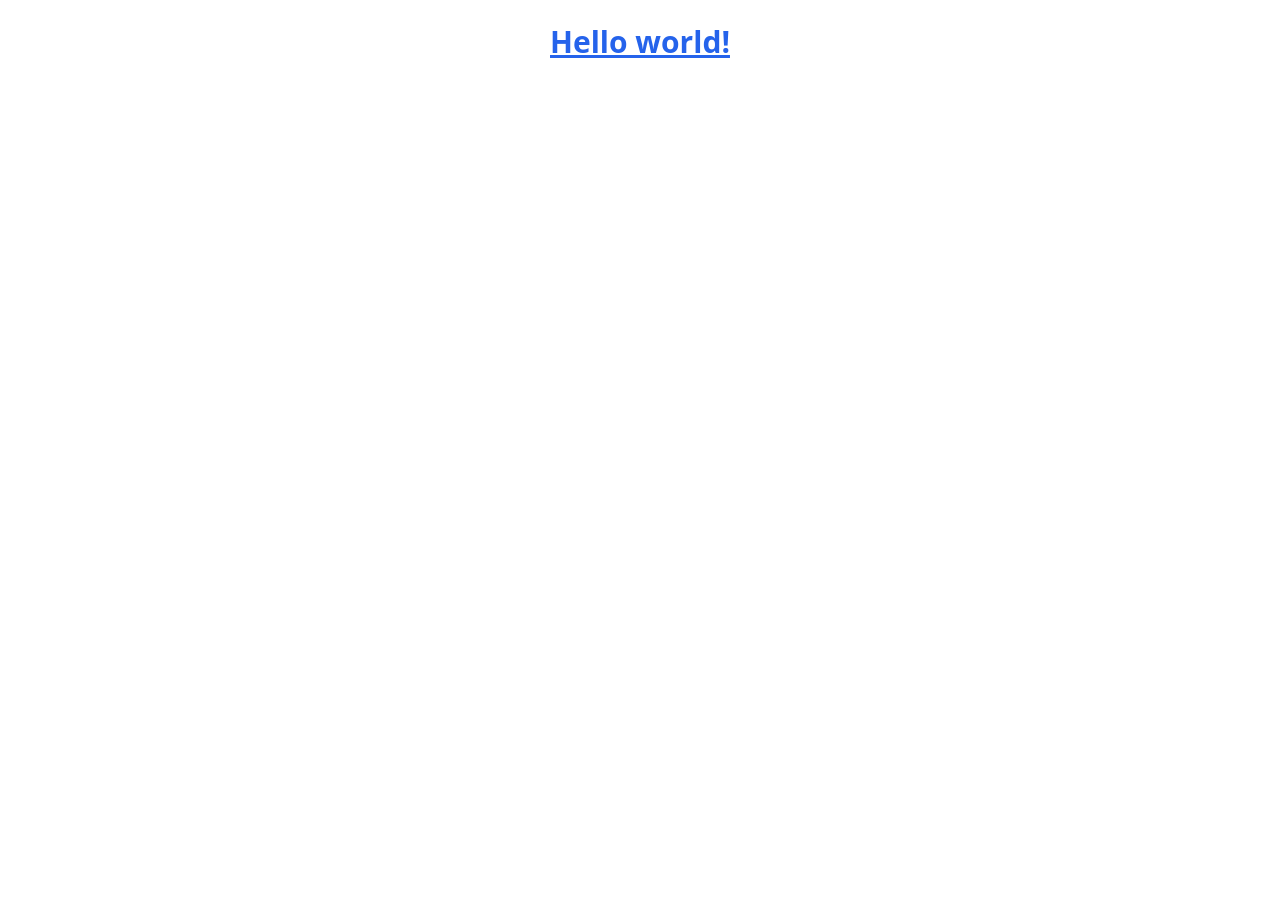
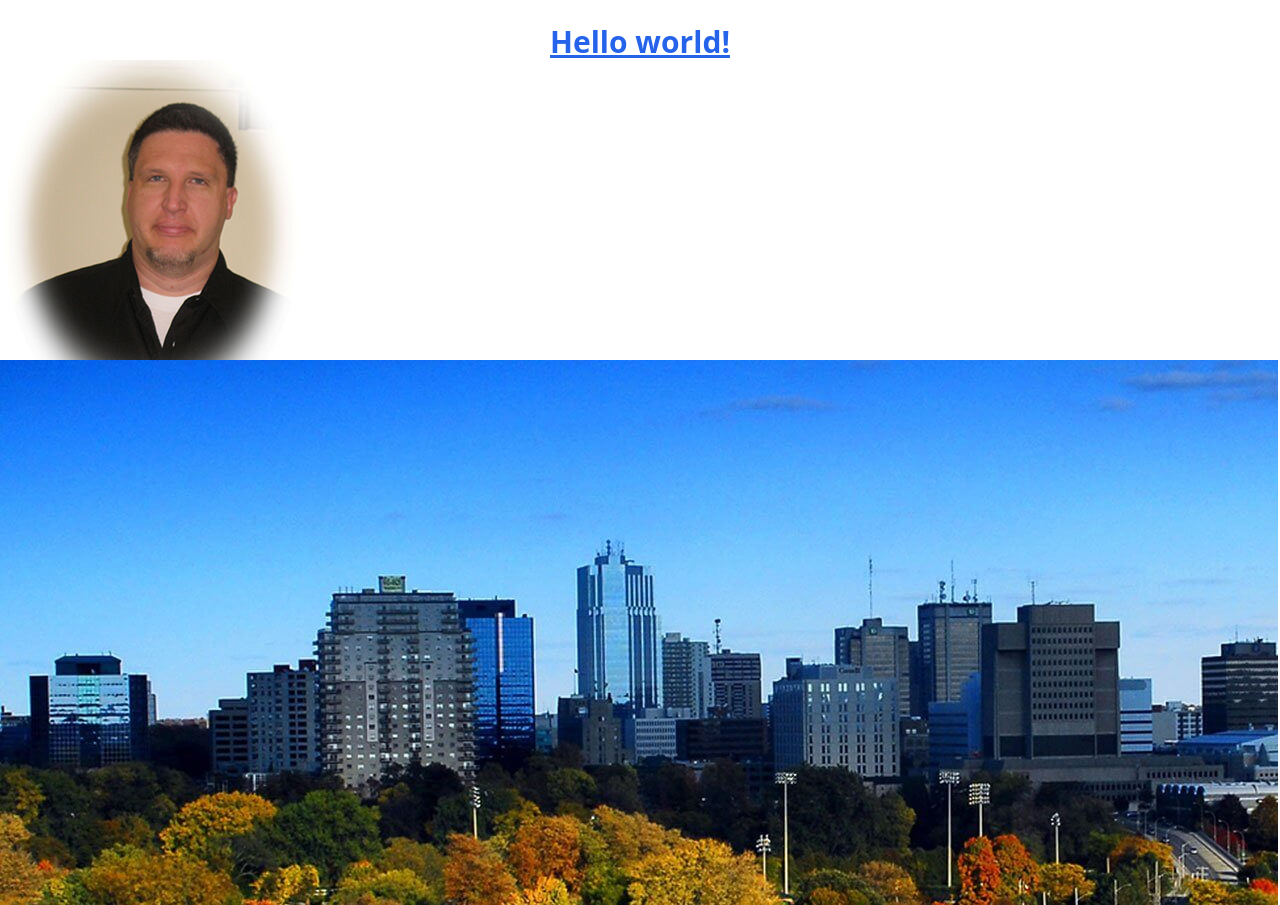
Before and after one commit to samurai71/mark-landeryou-html-resume, a website built with Vite: page index.html in a window 1280 px wide. Before the commit the page ends 800 px from the top, so only its background shows below. Built offline with nearby package versions, Linux system fonts and the light colour scheme.

Commit message:
refactor: added the two images to index html file

```diff
--- a/index.html
+++ b/index.html
@@ -15,6 +15,8 @@
     <h1 class="text-center mt-6 text-blue-600 text-3xl font-bold underline">
       Hello world!
     </h1>
+    <img src="./src/images/Mark_blackshirt.jpg" alt="Mark Landeryou Picture" />
+    <img src="./src/images/london.jpg" alt="London Downtown picture" />
 
     <script type="module" src="./src/main.js"></script>
   </body>
```
